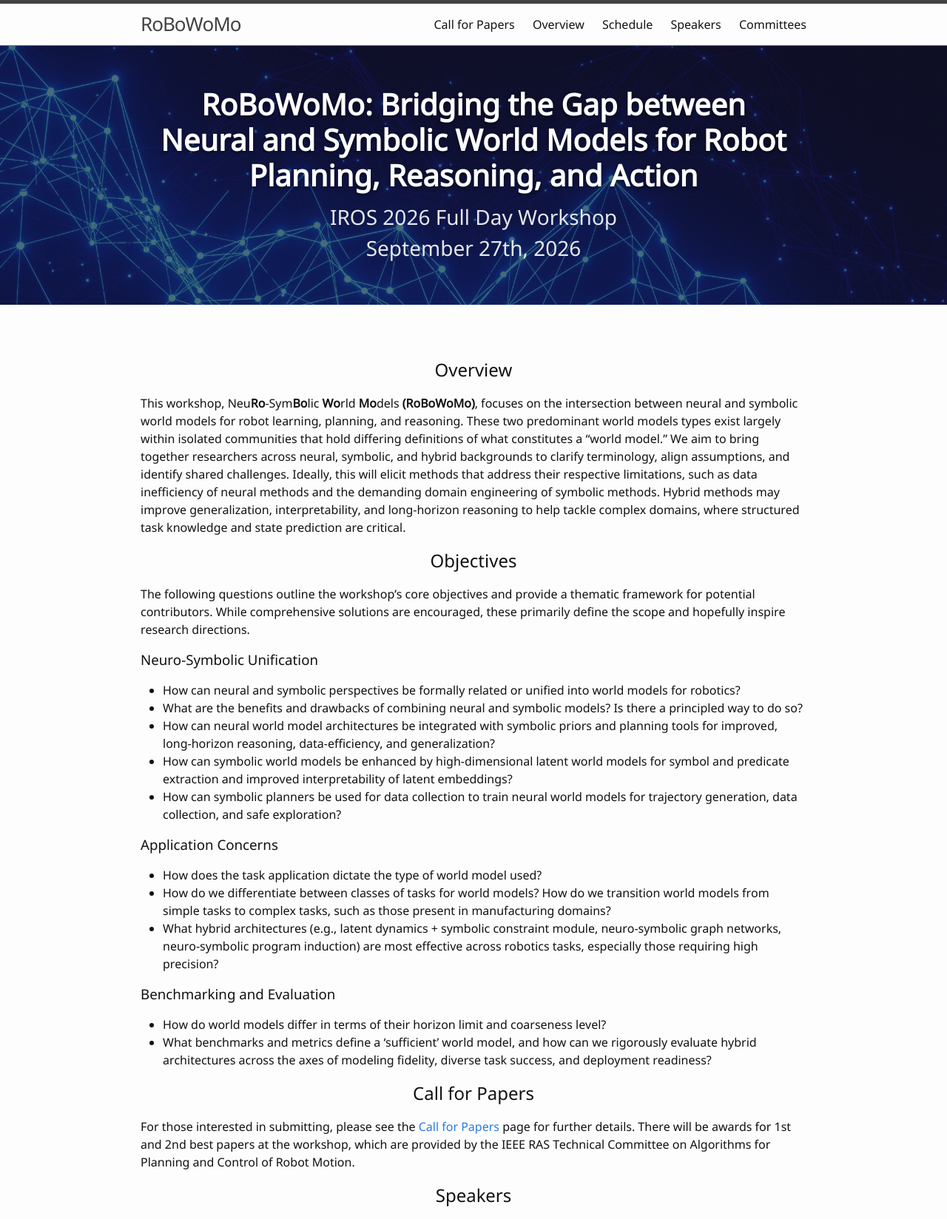
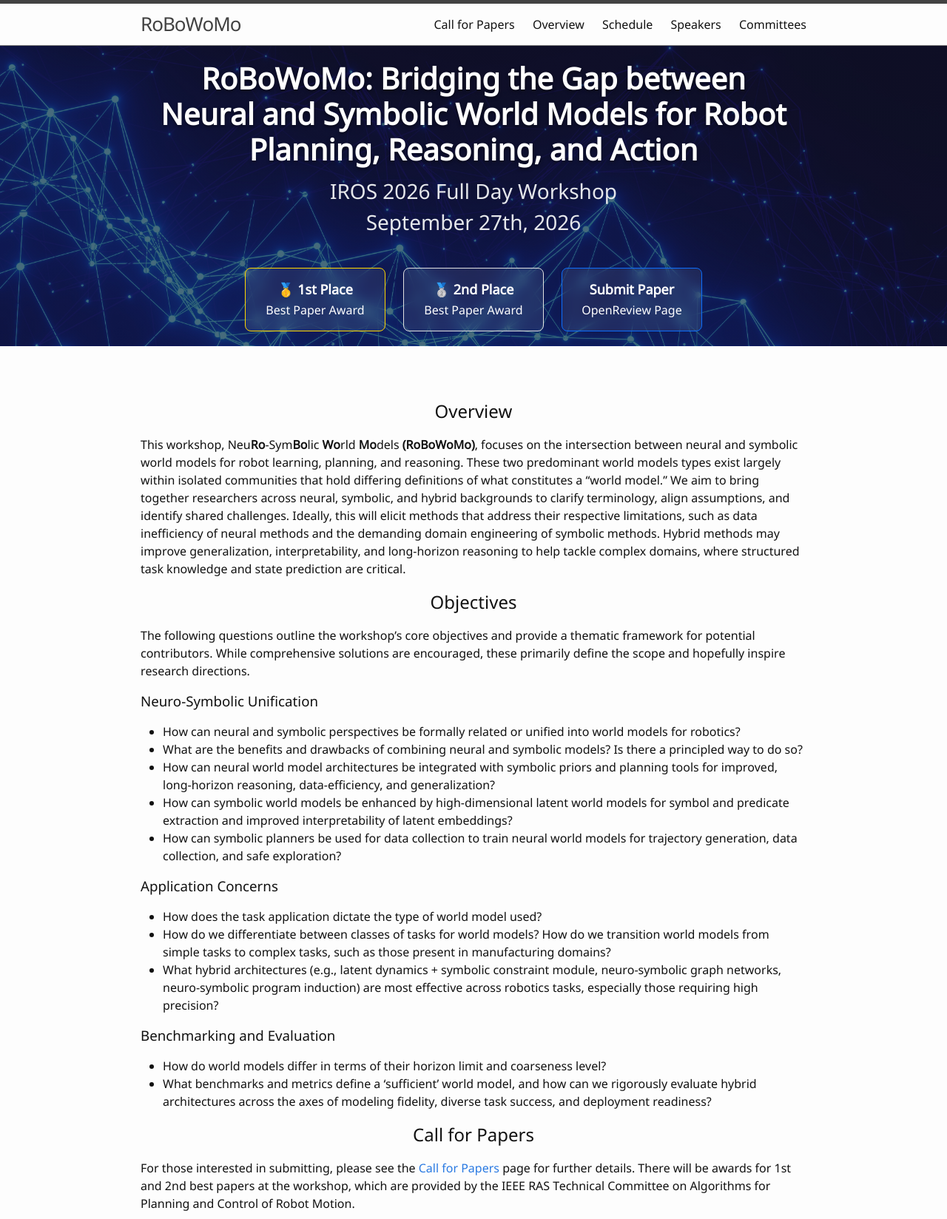
Before and after one commit to worldmodelworkshop/worldmodelworkshop.github.io, a Jekyll site: the page built from index.md, in a window 1280 px wide, cut to the strip 0-1648 px from the top of the page. Shown: the whole strip at 74% size. Built offline with Jekyll 4.4.1, drawn with Linux system fonts in a browser that asks for light colours.

Commit message:
Add banner elements for awards and paper portal

```diff
--- a/_layouts/default.html
+++ b/_layouts/default.html
@@ -13,6 +13,19 @@
         <h1 class="hero-title">{{ page.hero_title }}</h1>
         <p class="hero-subtitle">{{ page.hero_subtitle }}</p>
         <p class="hero-subtitle">{{ page.hero_subsubtitle }}</p>
+        <div class="hero-actions">
+          <div class="action-card award-gold">
+            <strong>🥇 1st Place</strong> Best Paper Award
+          </div>
+
+          <div class="action-card award-silver">
+            <strong>🥈 2nd Place</strong> Best Paper Award
+          </div>
+
+          <a href="https://openreview.net/group?id=IEEE.org/IROS/2026/Workshop/RoBoWoMo#tab-your-consoles" class="action-card submit-btn">
+            <strong>Submit Paper</strong> OpenReview Page
+          </a>
+        </div>
       </div>
     </div>
     {% endif %}
--- a/_sass/_banner.scss
+++ b/_sass/_banner.scss
@@ -48,3 +48,66 @@
     font-size: 1.2rem;
   }
 }
+
+.hero-actions {
+  display: flex;
+  justify-content: center;
+  align-items: stretch;
+  gap: 1.5rem;
+  margin-top: 2.5rem;
+  flex-wrap: wrap;
+}
+
+.action-card {
+  display: block;
+  padding: 1rem 1.5rem;
+  border-radius: 8px;
+  text-align: center;
+  text-decoration: none;
+  font-family: inherit;
+  min-width: 140px;
+  max-width: 140px;
+  line-height: 1.4;
+
+  background: rgba(255, 255, 255, 0.08);
+  backdrop-filter: blur(8px);
+  -webkit-backdrop-filter: blur(8px);
+  border: 1px solid rgba(255, 255, 255, 0.2);
+  color: #ffffff;
+
+  transition: transform 0.2s ease, background 0.2s ease, box-shadow 0.2s ease;
+
+  strong {
+    font-size: 18px;
+    display: block;
+    margin-bottom: 4px;
+  }
+  @include media-query($on-palm)  {
+    strong {
+      font-size: 15px;
+      display: block;
+      margin-bottom: 4px;
+    }
+  }
+}
+
+.award-gold {
+  border-color: #ffd700;
+}
+
+.award-silver {
+  border-color: #e0e0e0;
+}
+
+.submit-btn {
+  border-color: #0d6efd;
+  cursor: pointer;
+}
+
+a.action-card {
+  color: #ffffff !important;
+}
+
+a.action-card:hover {
+  color: #ffffff !important;
+}
```
